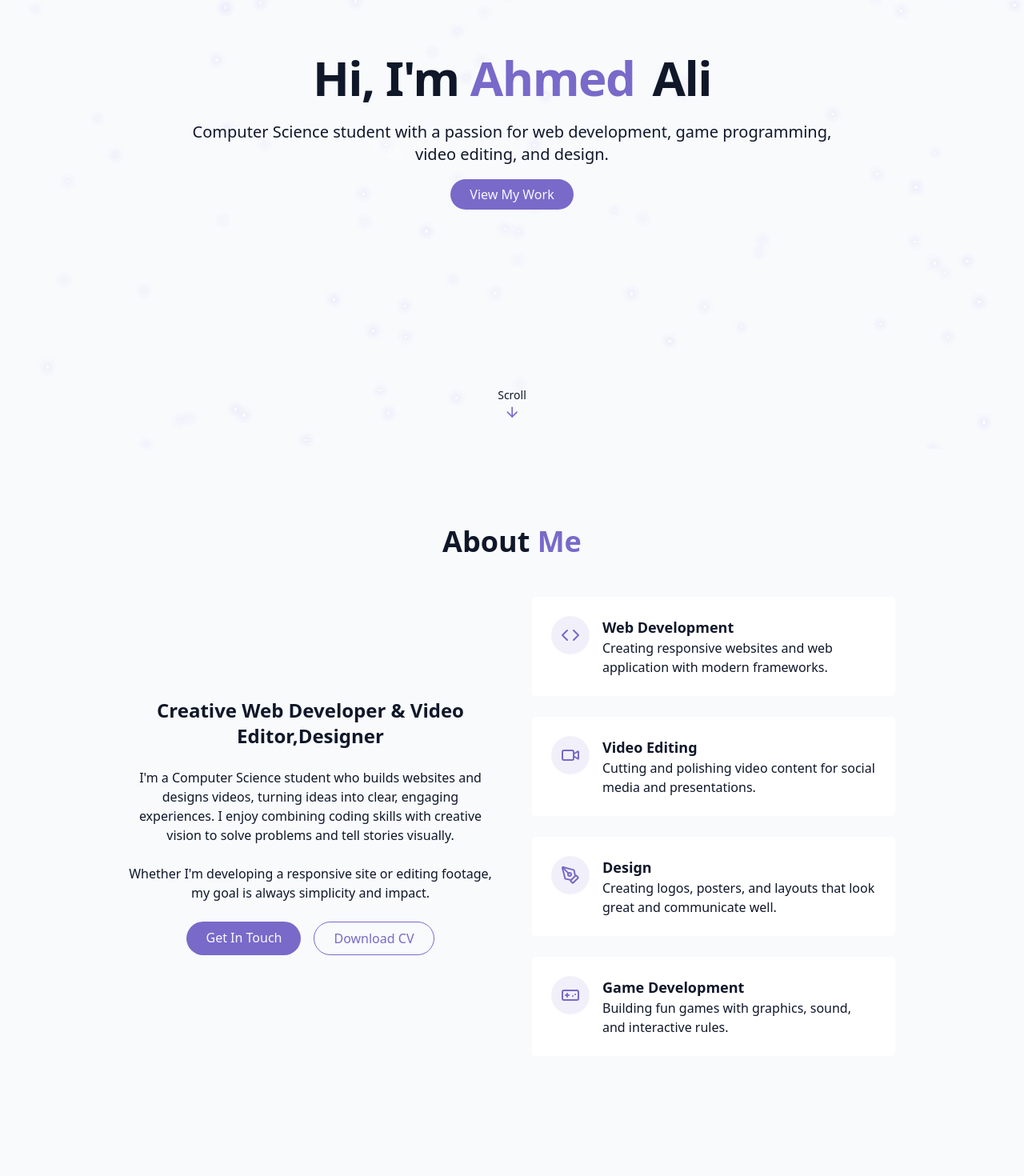
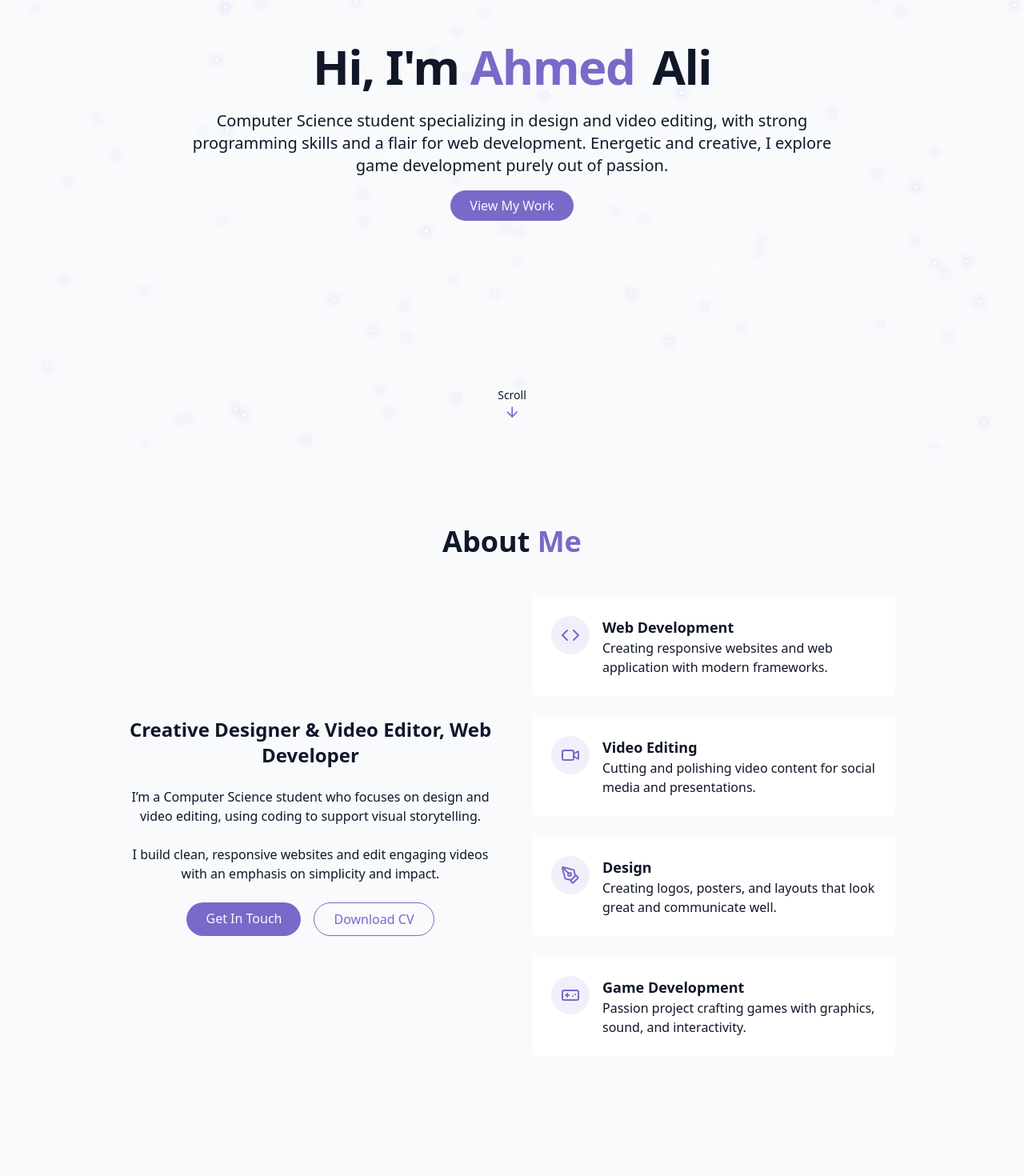
Before and after one commit to kiitaros/My-portfolio, a React (Vite) app: page / in a window 1280 px wide. Shown: the part 239-1709 px from the top of the page at 80% size. Built offline with nearby package versions, Linux system fonts and the light colour scheme.

Commit message:
Change-in-texts

```diff
--- a/src/components/AboutSection.jsx
+++ b/src/components/AboutSection.jsx
@@ -9,16 +9,13 @@ return (
               <div className="grid grid-cols-1 md:grid-cols-2 gap-12 items-center">
                       <div className="space-y-6">
                          <h3 className="text-2xl font-semibold">
-                            Creative Web Developer & Video Editor,Designer
+                         Creative Designer & Video Editor, Web Developer
                          </h3>
                             <p className="text-muted-foreground">
-                                  I'm a Computer Science student who builds websites and designs videos,
-                                turning ideas into clear,
-                                engaging experiences. I enjoy combining coding skills with creative vision to solve problems and tell stories visually.
+                            I’m a Computer Science student who focuses on design and video editing, using coding to support visual storytelling.
                             </p>
                                 <p className="text-muted-foreground">
-                                    Whether I'm developing a responsive site or editing footage,
-                                    my goal is always simplicity and impact.
+                                I build clean, responsive websites and edit engaging videos with an emphasis on simplicity and impact.
                                  </p>
                                        <div className="flex flex-col md:flex-row gap-4 justify-center">
                                                  <a href="cv" className="cosmic-button">
@@ -76,7 +73,7 @@ return (
                                                 </div>
                                                       <div className="text-left">
                                                              <h4 className="font-semibold text-lg"> Game Development</h4>
-                                                             <p className="text-muted-foreground"> Building fun games with graphics, sound, and interactive rules.
+                                                             <p className="text-muted-foreground">Passion project crafting games with graphics, sound, and interactivity.
                                                              </p>
                                                         </div>
                                         </div>
--- a/src/components/ContactSection.jsx
+++ b/src/components/ContactSection.jsx
@@ -44,7 +44,7 @@ const [isSubmitting, setIsSubmitting] = useState(false);
                 <div>
                   <h4 className="font-medium">Email</h4>
                   <a href="mailto:ahmedborah1@outlook.com" className="text-muted-foreground hover:text-primary transition-colors">
-                    ahmedborah1@outlook.com
+                   ahmad8tech@gmail.com
                   </a>
                 </div>
               </div>
@@ -61,17 +61,7 @@ const [isSubmitting, setIsSubmitting] = useState(false);
                 </div>
               </div>
 
-              <div className="flex items-start space-x-4">
-                <div className="p-3 rounded-full bg-primary/10">
-                  <MapPin className="h-6 w-6 text-primary"/>
-                </div>
-                <div>
-                  <h4 className="font-medium">Location</h4>
-                  <span className="text-muted-foreground">
-                    Egypt, Giza
-                  </span>
-                </div>
-              </div>
+
             </div>
 
             <div className="pt-6 mt-4">
--- a/src/components/HeroSection.jsx
+++ b/src/components/HeroSection.jsx
@@ -14,8 +14,9 @@ export const HeroSection = () => {
                         <span className="text-gradient  ml-2 opacity-0 animate-fade-in-delay-2"> Ali</span>
                     </h1>
                         <p className="text-lg md:text-xl text-muted-foreground max-2-2xl mx-auto opacity-0 animate-fade-in-delay-3" >
-                           Computer Science student with a passion for web development,
-                            game programming, video editing, and design.
+                        Computer Science student specializing in design and video editing,
+                         with strong programming skills and a flair for web development.
+                         Energetic and creative, I explore game development purely out of passion.
 
                         </p>
                                <div className="opacity-0 animate-fade-in-delay-4">
--- a/src/components/ProjectsSection.jsx
+++ b/src/components/ProjectsSection.jsx
@@ -5,7 +5,7 @@ export const projects = [
 {
     id: 1,
     title:  "My web portfolio",
-    description: "This is my web portfolio",
+    description: "A responsive website showcasing my projects with clean design and intuitive navigation.",
     image: "/projects/protfolio.png",
     tags: ["React", "Tailwind CSS", "Framer Motion"],
     projectURL:"#hero",
@@ -16,7 +16,7 @@ export const projects = [
 {
     id: 2,
     title:  "Brand identity: Tastify",
-    description: "Tastify is a a brand identity",
+    description: "A restaurant’s visual identity, featuring logo design, color palette, and style guidelines.",
     image: "/projects/tastify.png",
     tags: ["photoshop", "illustrator"],
     projectURL:"/projects/Tastify.pdf",
@@ -25,7 +25,7 @@ export const projects = [
 {
     id: 3,
     title:  "Brand identity: Verve",
-    description: "Verve is a a brand identity",
+    description: "A coffee shop’s visual identity, featuring logo design, color palette, and style guidelines.",
     image: "/projects/verve.png",
     tags: ["photoshop", "illustrator"],
     projectURL:"/projects/verve.pdf",
@@ -34,7 +34,7 @@ export const projects = [
 {
     id: 4,
     title: "Video game",
-    description: "This is a video game",
+    description: "A passion project featuring interactive gameplay, custom graphics, and engaging sound.",
     image: "/projects/game.png",
     tags: ["Godot", "GDScript"],
     projectURL:"../web-games/index.html",
```
